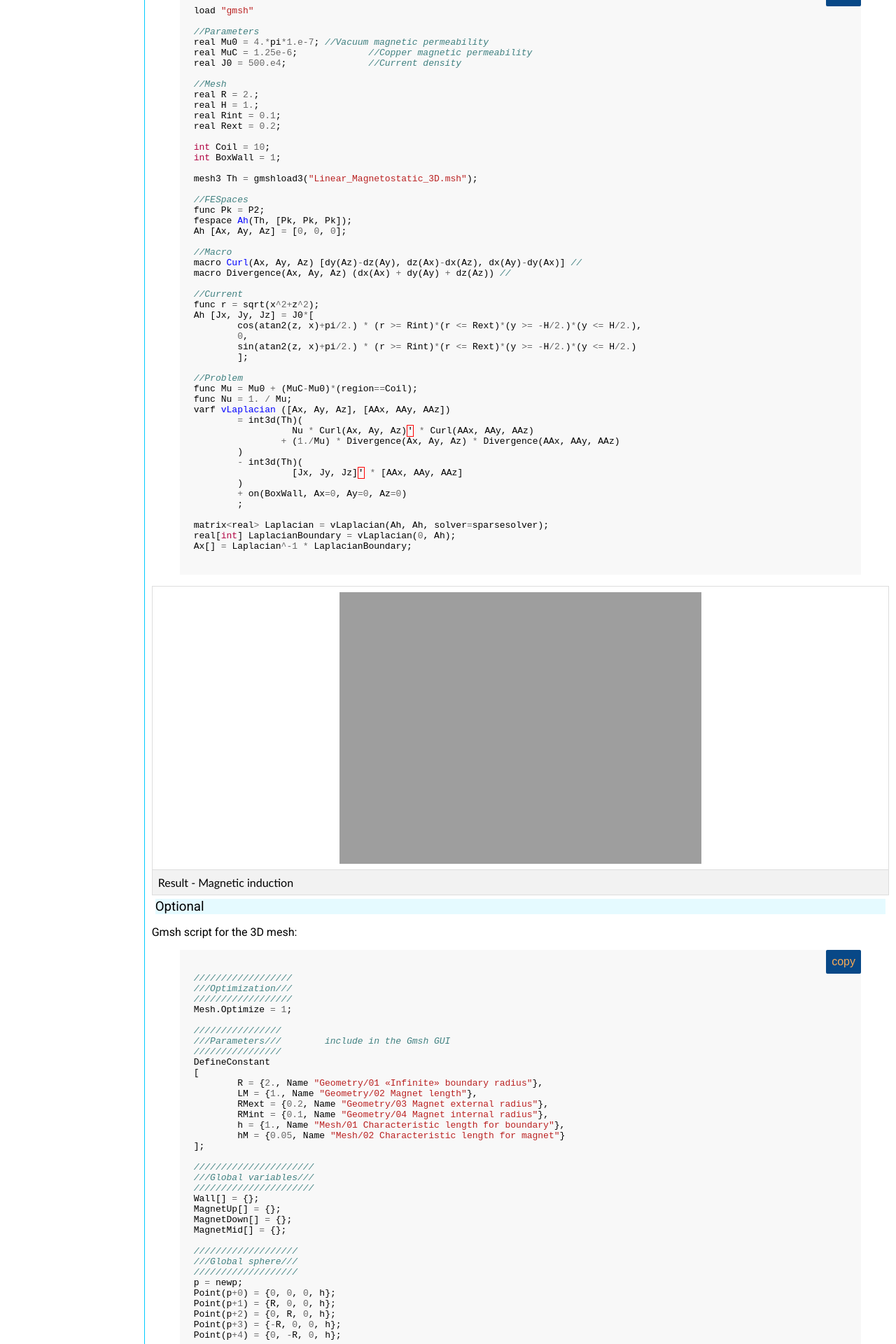
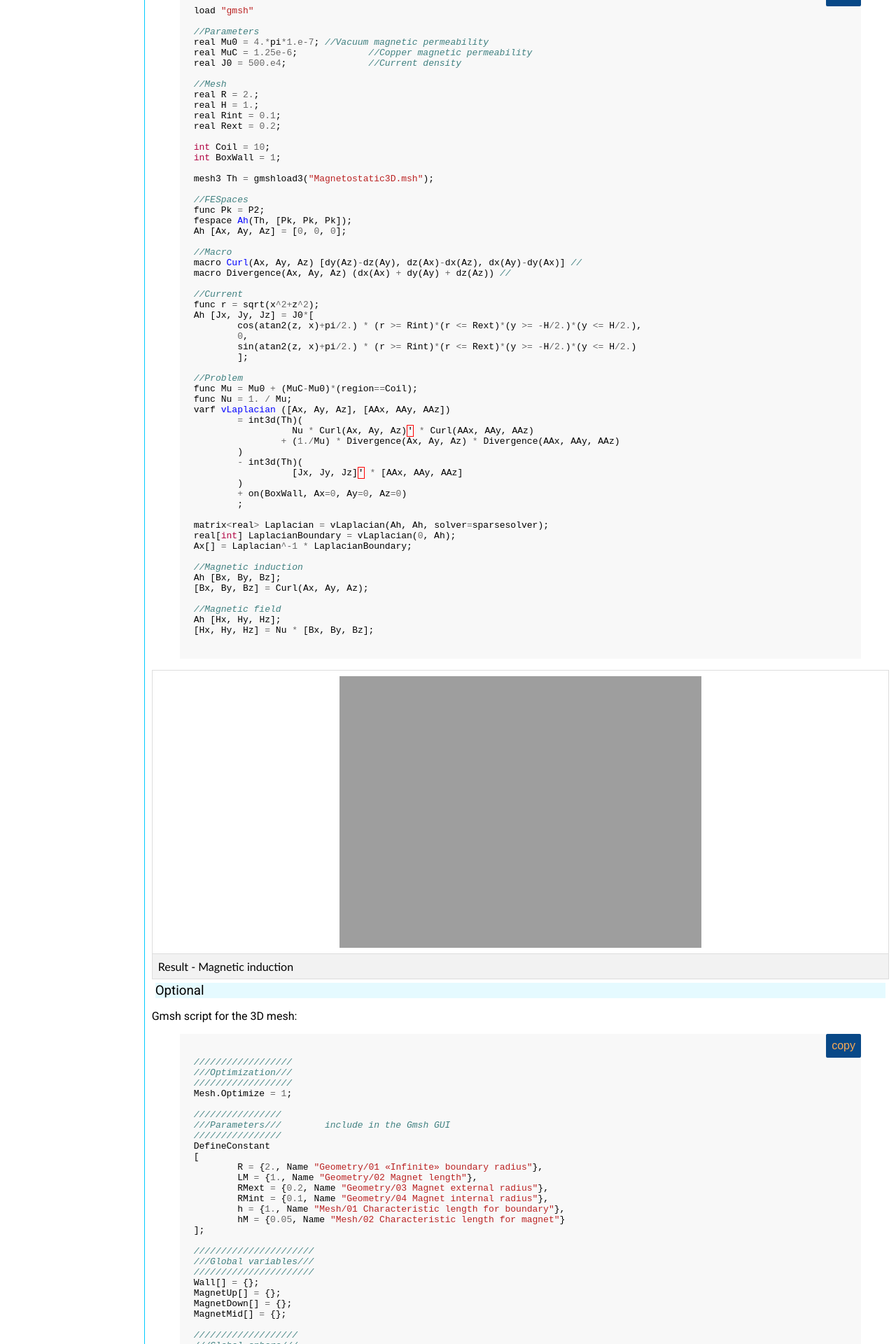
Before and after one commit to FreeFem/FreeFem-modules, a Jekyll site: the page built from _modules/magnetostatic.md, in a window 1280 px wide. Shown: the part 2751-4671 px from the top of the page at 70% size. Built offline with Jekyll 4.4.1, drawn with Linux system fonts in a browser that asks for light colours; formulas are drawn with MathJax 3; our own code applies the rules of GitHub Pages for plain Markdown files; some of the changed text lies outside the part shown.

Commit message:
modify algorithms

```diff
--- a/_modules/magnetostatic.md
+++ b/_modules/magnetostatic.md
@@ -150,7 +150,7 @@ real Rext = 0.2;
 int Coil = 10;
 int BoxWall = 1;
 
-mesh3 Th = gmshload3("Linear_Magnetostatic_3D.msh");
+mesh3 Th = gmshload3("Magnetostatic3D.msh");
 
 //FESpaces
 func Pk = P2;
@@ -186,6 +186,14 @@ varf vLaplacian ([Ax, Ay, Az], [AAx, AAy, AAz])
 matrix<real> Laplacian = vLaplacian(Ah, Ah, solver=sparsesolver);
 real[int] LaplacianBoundary = vLaplacian(0, Ah);
 Ax[] = Laplacian^-1 * LaplacianBoundary;
+
+//Magnetic induction
+Ah [Bx, By, Bz];
+[Bx, By, Bz] = Curl(Ax, Ay, Az);
+
+//Magnetic field
+Ah [Hx, Hy, Hz];
+[Hx, Hy, Hz] = Nu * [Bx, By, Bz];
 {% endhighlight %}
 
 |--|
```
Also changed, not shown: _modules/elasticity.md (+1 -1 lines).
